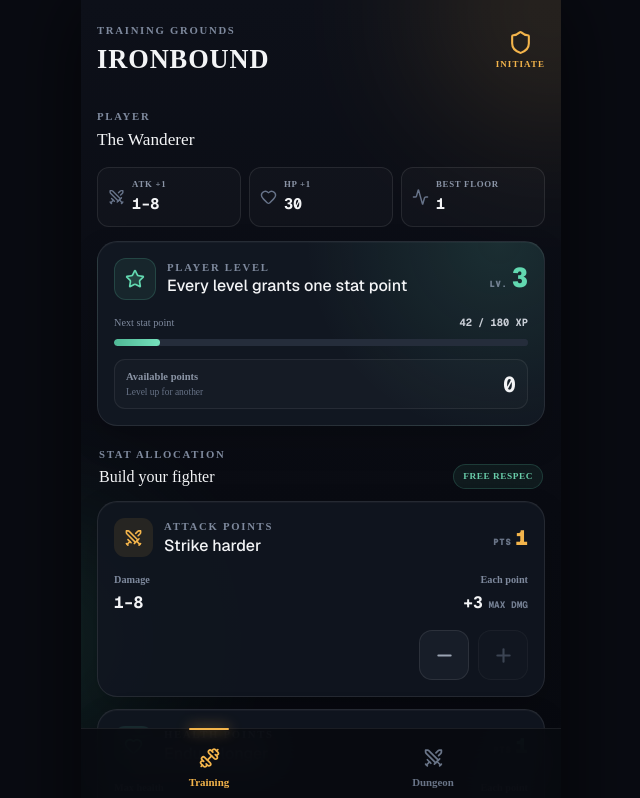
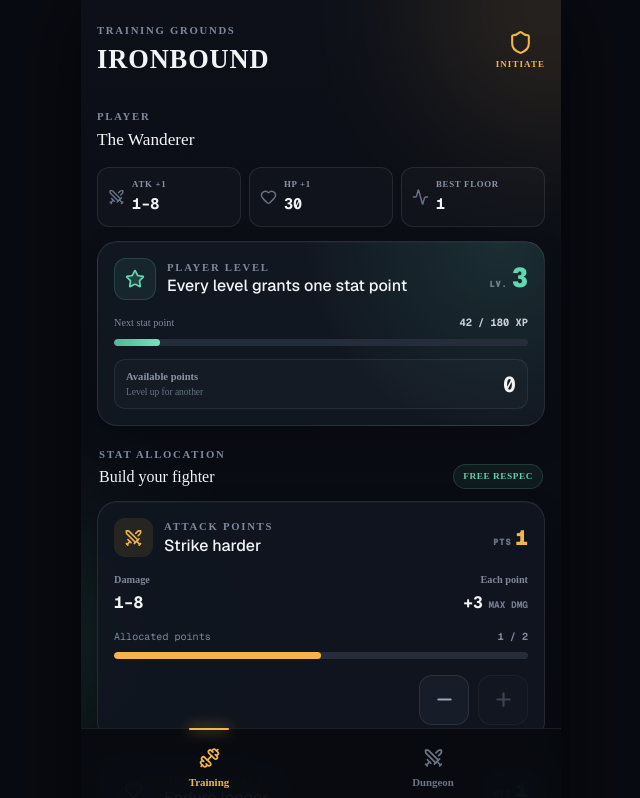
Before and after one commit to jacobgamby09/ngu-incremental, a Next.js app: page / in a window 1280 px wide. Shown: the top 798 px of the page, without its empty margins (319-959 px from the left). Built offline with nearby package versions, Linux system fonts and the light colour scheme.

Commit message:
Restore attack and health progress bars

```diff
--- a/app/page.tsx
+++ b/app/page.tsx
@@ -26,6 +26,7 @@ import {
   advanceTraining,
   allocateStatPoint,
   availableStatPoints,
+  earnedStatPoints,
   enemyForFloor,
   initialGameState,
   loadGame,
@@ -86,6 +87,7 @@ function StatCard({ kind, state, dispatch }: { kind: StatKind; state: GameState;
   const isAttack = kind === 'attack';
   const points = isAttack ? state.attackPoints : state.healthPoints;
   const available = availableStatPoints(state);
+  const earned = earnedStatPoints(state);
   const derived = playerStats(state);
   const Icon = isAttack ? Swords : Heart;
 
@@ -103,6 +105,8 @@ function StatCard({ kind, state, dispatch }: { kind: StatKind; state: GameState;
           <div><span>{isAttack ? 'Damage' : 'Max health'}</span><strong>{isAttack ? `${derived.minDamage}–${derived.maxDamage}` : derived.maxHp}</strong></div>
           <div className="rate"><span>Each point</span><strong>{isAttack ? '+3' : '+10'}<small> {isAttack ? 'MAX DMG' : 'HP'}</small></strong></div>
         </div>
+        <div className="progress-copy stat-progress-copy"><span>Allocated points</span><strong>{points} / {earned}</strong></div>
+        <GameProgress label={`${isAttack ? 'Attack' : 'Health'} point allocation`} value={earned === 0 ? 0 : points / earned * 100} />
         <div className="point-controls">
           <button type="button" className="point-button return-point" aria-label={`Remove one ${kind} point`} disabled={points === 0} onClick={() => dispatch({ type: 'return-point', kind })}><Minus aria-hidden="true" /></button>
           <button type="button" className="point-button allocate-point" aria-label={`Add one ${kind} point`} disabled={available === 0} onClick={() => dispatch({ type: 'allocate-point', kind })}><Plus aria-hidden="true" /></button>
```
